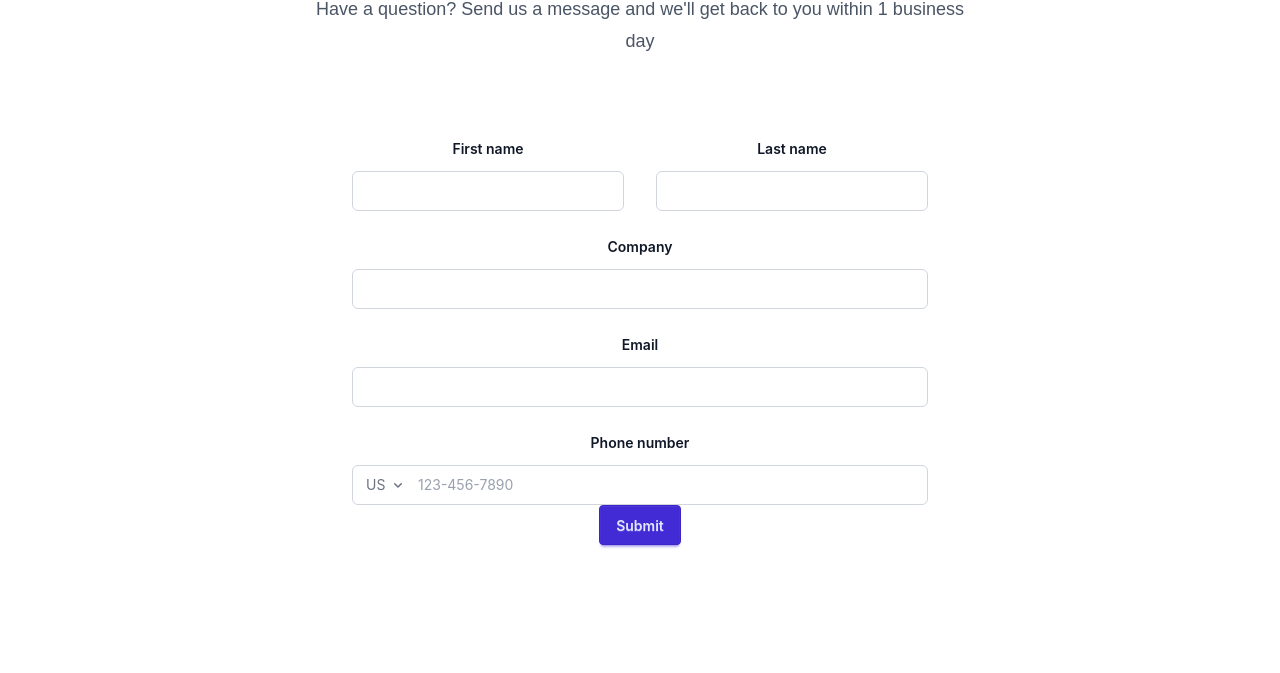
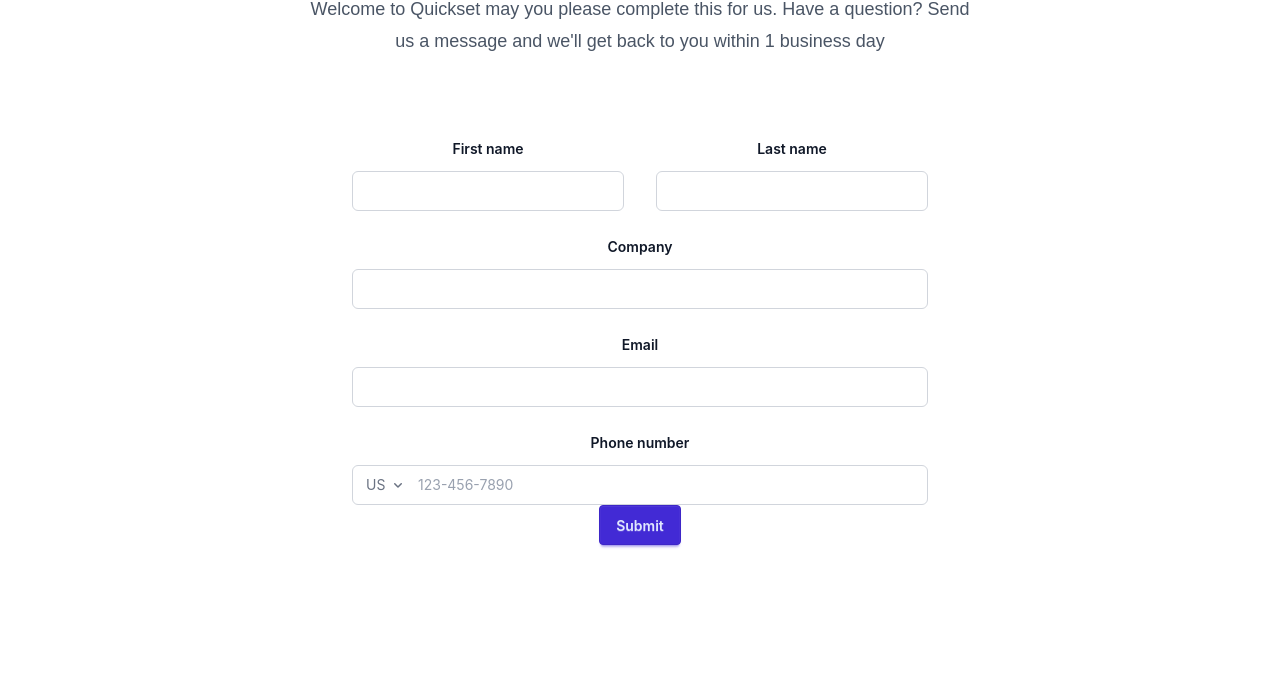
Before and after one commit to Brooklyn-STEAM/quickset, a website built with Vite: page src/pages/contact-me.html in a window 1280 px wide. Shown: the part 255-928 px from the top of the page. Built offline with nearby package versions, Linux system fonts and the light colour scheme.

Commit message:
change my contact intro

```diff
--- a/src/pages/contact-me.html
+++ b/src/pages/contact-me.html
@@ -48,7 +48,7 @@
     </div>
     <div class="mx-auto max-w-2xl text-center">
       <h2 class="text-4xl font-semibold tracking-tight text-balance text-gray-900 sm:text-5xl">Contact Us</h2>
-      <p class="mt-2 text-lg/8 text-gray-600">Have a question? Send us a message and we'll get back to you within 1 business day </p>
+      <p class="mt-2 text-lg/8 text-gray-600"> Welcome to Quickset may you please complete this for us. Have a question? Send us a message and we'll get back to you within 1 business day </p>
       <form action="#" method="POST" class="mx-auto mt-16 max-w-xl sm:mt-20">
         <div class="grid grid-cols-1 gap-x-8 gap-y-6 sm:grid-cols-2">
           <div>
```
